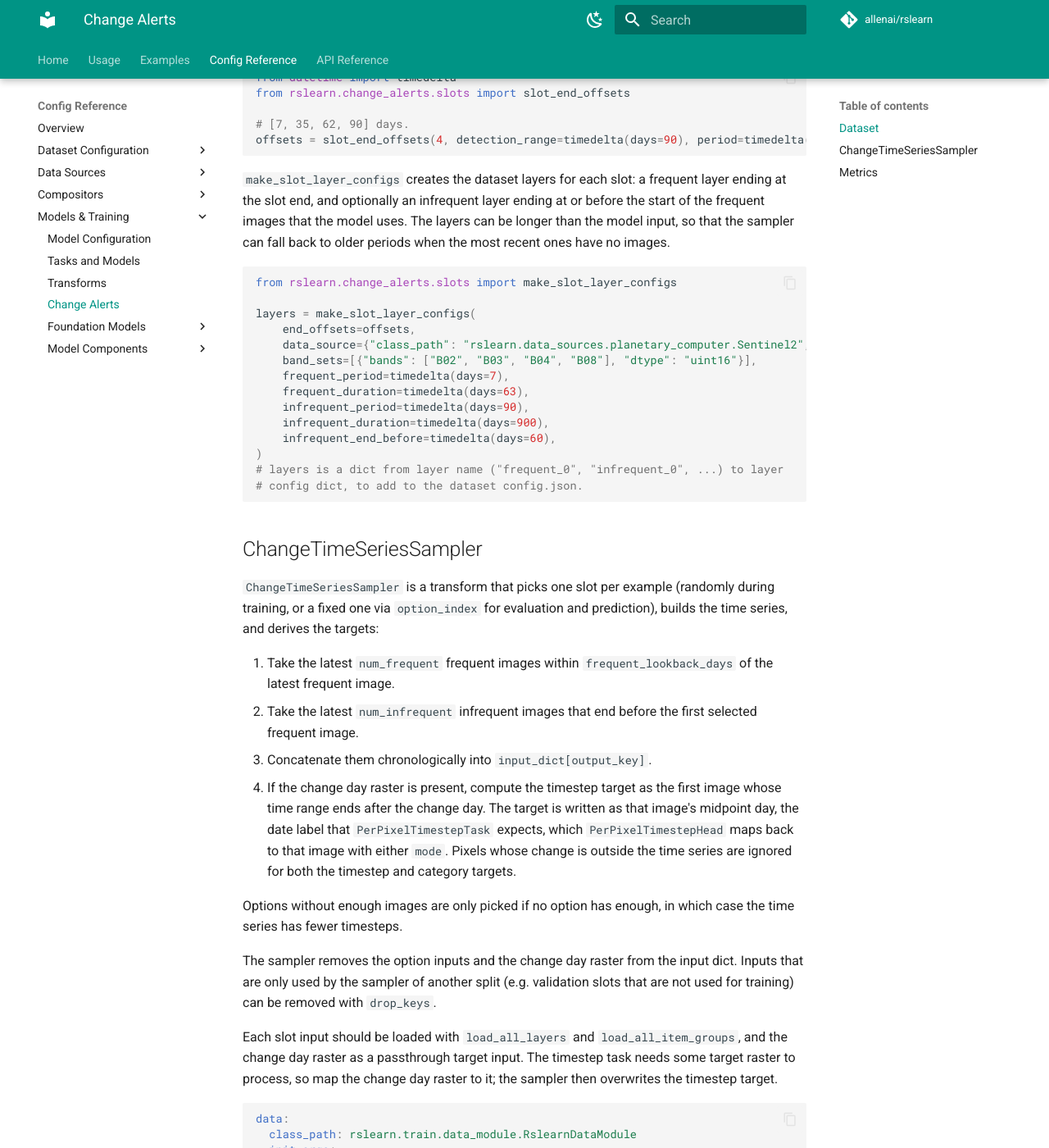
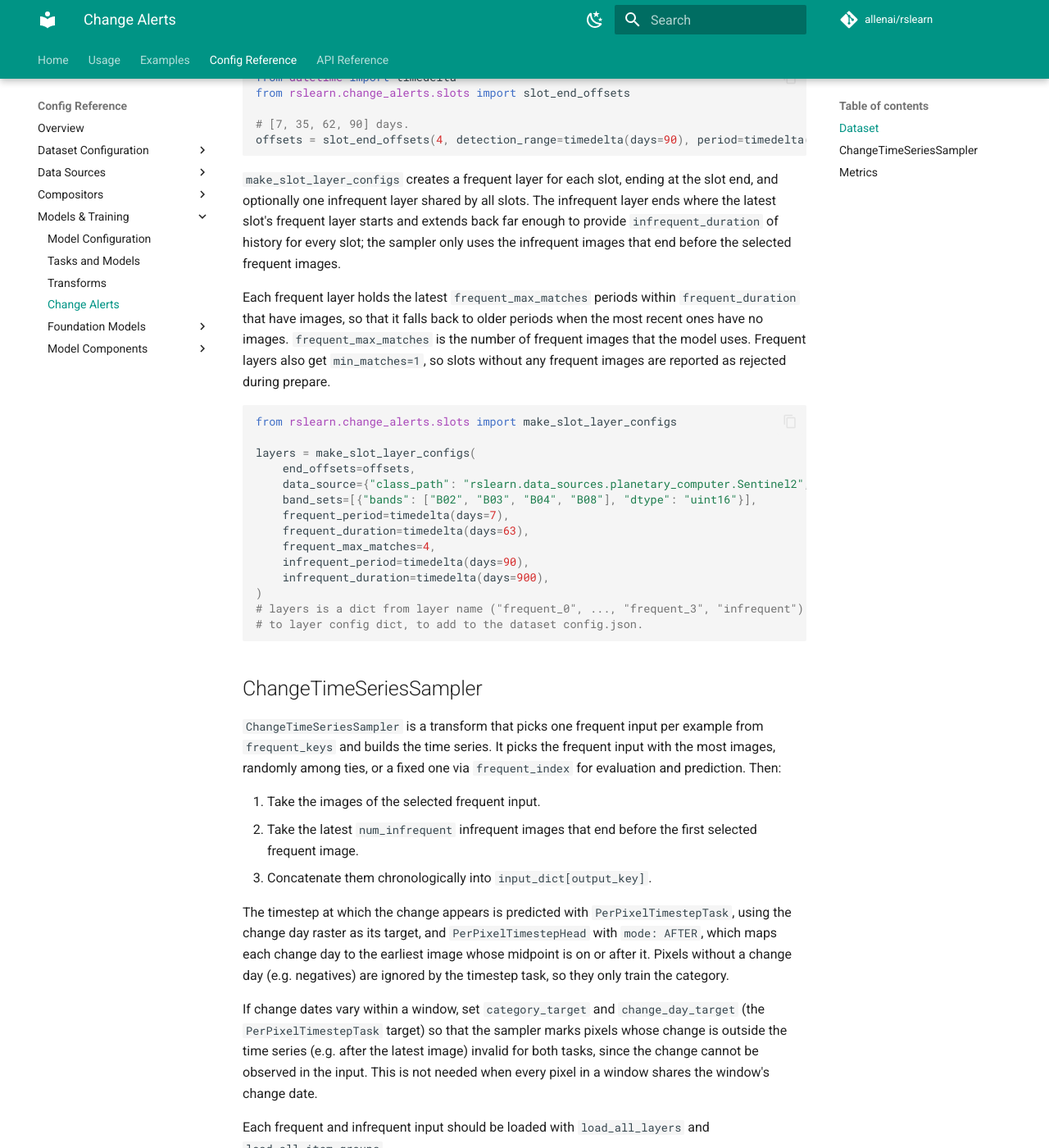
Before and after one commit to allenai/rslearn, an MkDocs documentation site: the page built from docs/ChangeAlerts.md, in a window 1280 px wide and 1400 px high, scrolled down 854 px. Shown: the whole window at 82% size. Built offline with MkDocs 1.6.1 and Material for MkDocs 9.7.7, drawn with Linux system fonts in a browser that asks for light colours; comment, search, counter and statistics services are not loaded; some of the changed text lies outside the part shown.

Commit message:
review the ai-generated code and improve it

````diff
--- a/docs/ChangeAlerts.md
+++ b/docs/ChangeAlerts.md
@@ -21,8 +21,9 @@ series spanning both periods is sufficient.
 Each window is a point in time at the date when the change first becomes observable,
 i.e. its time range is `(change date, change date)`. Labels consist of a category
 raster and a change day raster, which stores the number of days since 1970-01-01 (UTC)
-at which the change first becomes observable at each pixel (0 at pixels without a
-change, e.g. negatives). The change day raster can be stored as `uint16`.
+at which the change first becomes observable at each pixel, with 65535 at pixels
+without a change (e.g. negatives), matching `PerPixelTimestepTask`. The change day
+raster can be stored as `uint16`.
 
 During training, the change should appear at varying positions within the input time
 series. To support this, the dataset contains several "slots", each a time series that
@@ -38,11 +39,17 @@ from rslearn.change_alerts.slots import slot_end_offsets
 offsets = slot_end_offsets(4, detection_range=timedelta(days=90), period=timedelta(days=7))
 ```
 
-`make_slot_layer_configs` creates the dataset layers for each slot: a frequent layer
-ending at the slot end, and optionally an infrequent layer ending at or before the
-start of the frequent images that the model uses. The layers can be longer than the
-model input, so that the sampler can fall back to older periods when the most recent
-ones have no images.
+`make_slot_layer_configs` creates a frequent layer for each slot, ending at the slot
+end, and optionally one infrequent layer shared by all slots. The infrequent layer ends
+where the latest slot's frequent layer starts and extends back far enough to provide
+`infrequent_duration` of history for every slot; the sampler only uses the infrequent
+images that end before the selected frequent images.
+
+Each frequent layer holds the latest `frequent_max_matches` periods within
+`frequent_duration` that have images, so that it falls back to older periods when the
+most recent ones have no images. `frequent_max_matches` is the number of frequent images
+that the model uses. Frequent layers also get `min_matches=1`, so slots without any
+frequent images are reported as rejected during prepare.
 
 ```python
 from rslearn.change_alerts.slots import make_slot_layer_configs
@@ -53,43 +60,44 @@ layers = make_slot_layer_configs(
     band_sets=[{"bands": ["B02", "B03", "B04", "B08"], "dtype": "uint16"}],
     frequent_period=timedelta(days=7),
     frequent_duration=timedelta(days=63),
+    frequent_max_matches=4,
     infrequent_period=timedelta(days=90),
     infrequent_duration=timedelta(days=900),
-    infrequent_end_before=timedelta(days=60),
 )
-# layers is a dict from layer name ("frequent_0", "infrequent_0", ...) to layer
-# config dict, to add to the dataset config.json.
+# layers is a dict from layer name ("frequent_0", ..., "frequent_3", "infrequent")
+# to layer config dict, to add to the dataset config.json.
 ```
 
 ## ChangeTimeSeriesSampler
 
-`ChangeTimeSeriesSampler` is a transform that picks one slot per example (randomly
-during training, or a fixed one via `option_index` for evaluation and prediction),
-builds the time series, and derives the targets:
+`ChangeTimeSeriesSampler` is a transform that picks one frequent input per example
+from `frequent_keys` and builds the time series. It picks the frequent input with the
+most images, randomly among ties, or a fixed one via `frequent_index` for evaluation
+and prediction. Then:
 
-1. Take the latest `num_frequent` frequent images within `frequent_lookback_days` of
-   the latest frequent image.
+1. Take the images of the selected frequent input.
 2. Take the latest `num_infrequent` infrequent images that end before the first
    selected frequent image.
 3. Concatenate them chronologically into `input_dict[output_key]`.
-4. If the change day raster is present, compute the timestep target as the first image
-   whose time range ends after the change day. The target is written as that image's
-   midpoint day, the date label that `PerPixelTimestepTask` expects, which
-   `PerPixelTimestepHead` maps back to that image with either `mode`. Pixels whose
-   change is outside the time series are ignored for both the timestep and category
-   targets.
 
-Options without enough images are only picked if no option has enough, in which case
-the time series has fewer timesteps.
+The timestep at which the change appears is predicted with `PerPixelTimestepTask`, using
+the change day raster as its target, and `PerPixelTimestepHead` with `mode: AFTER`, which
+maps each change day to the earliest image whose midpoint is on or after it. Pixels
+without a change day (e.g. negatives) are ignored by the timestep task, so they only
+train the category.
 
-The sampler removes the option inputs and the change day raster from the input dict.
-Inputs that are only used by the sampler of another split (e.g. validation slots that
-are not used for training) can be removed with `drop_keys`.
+If change dates vary within a window, set `category_target` and `change_day_target` (the
+`PerPixelTimestepTask` target) so that the sampler marks pixels whose change is outside
+the time series (e.g. after the latest image) invalid for both tasks, since the change
+cannot be observed in the input. This is not needed when every pixel in a window shares
+the window's change date.
 
-Each slot input should be loaded with `load_all_layers` and `load_all_item_groups`, and
-the change day raster as a passthrough target input. The timestep task needs some
-target raster to process, so map the change day raster to it; the sampler then
-overwrites the timestep target.
+Each frequent and infrequent input should be loaded with `load_all_layers` and
+`load_all_item_groups`.
+
+Only `freq_0` is required, so windows without any images in that slot are skipped. The
+other frequent inputs are not required: if a slot has no images, its input is missing
+and counts as having zero images, so another slot is picked.
 
 ```yaml
 data:
@@ -103,14 +111,22 @@ data:
         passthrough: true
         load_all_layers: true
         load_all_item_groups: true
-      infreq_0:
+      freq_1:
         data_type: raster
-        layers: [infrequent_0]
+        layers: [frequent_1]
         bands: [B02, B03, B04, B08]
         passthrough: true
         load_all_layers: true
         load_all_item_groups: true
-      # ... freq_1, infreq_1, etc.
+        required: false
+      # ... freq_2, freq_3 like freq_1.
+      infreq:
+        data_type: raster
+        layers: [infrequent]
+        bands: [B02, B03, B04, B08]
+        passthrough: true
+        load_all_layers: true
+        load_all_item_groups: true
       label_category:
         data_type: raster
         layers: [label_category]
@@ -146,15 +161,13 @@ data:
       transforms:
         - class_path: rslearn.change_alerts.sampler.ChangeTimeSeriesSampler
           init_args:
-            options:
-              - {frequent: freq_0, infrequent: infreq_0}
-              - {frequent: freq_1, infrequent: infreq_1}
-            num_frequent: 4
-            frequent_lookback_days: 60
+            frequent_keys: [freq_0, freq_1, freq_2, freq_3]
+            infrequent_key: infreq
             num_infrequent: 8
             output_key: sentinel2_l2a
+            # Only needed if change dates vary within a window.
             category_target: category
-            timestep_target: timestep
+            change_day_target: timestep
 ```
 
 ## Metrics
````
Also changed, not shown: other parts of docs/ChangeAlerts.md (+0 -1 lines), 5 other files.
